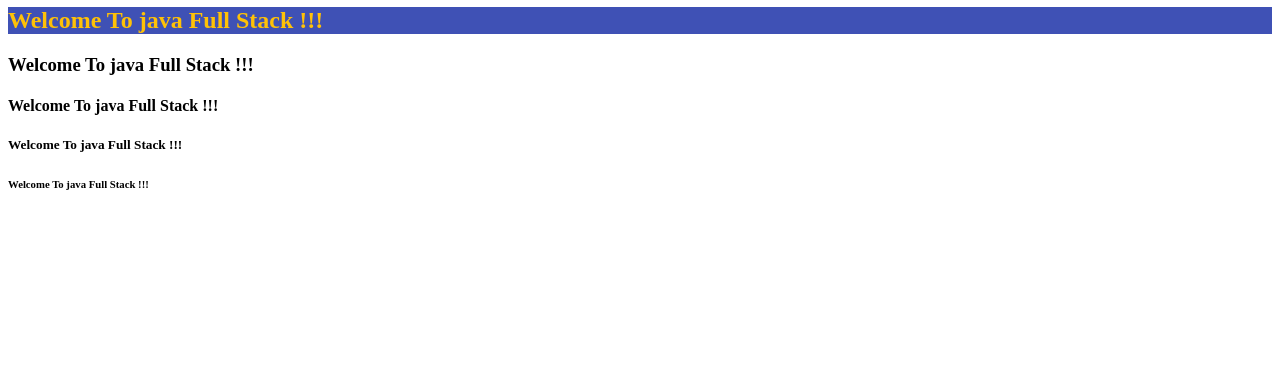
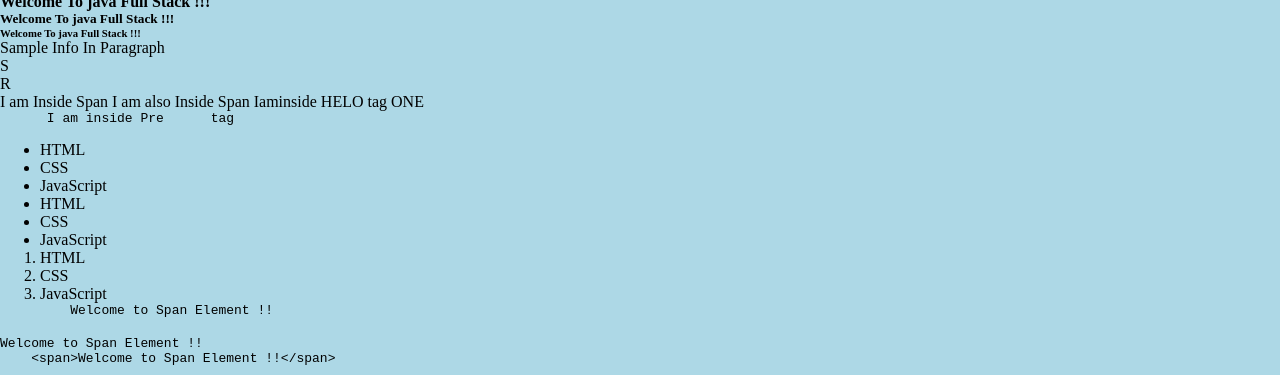
Before and after one commit to muraliveesambattu25/java_fullstack_manpreet, a plain HTML site: page HTML/HTML_Intro_March28/sample2.html in a window 1280 px wide. Shown: the part 120-495 px from the top of the page. Drawn offline with Linux system fonts and the light colour scheme.

Commit message:
HTML Intro Completed

```diff
--- a/HTML/HTML_Intro_March28/myStyles.css
+++ b/HTML/HTML_Intro_March28/myStyles.css
@@ -1,6 +1,16 @@
-
-
+*{
+    margin: 0;
+}
+body{
+    background: lightblue;
+}
 h2 {
     background: #3F51B5;
     color: #FFC107;
 }
+#myHeading{
+    color: red;
+    background: blue;
+    padding: 5px;
+    border: 2px solid red;
+}
--- a/HTML/HTML_Intro_March28/sample2.html
+++ b/HTML/HTML_Intro_March28/sample2.html
@@ -12,10 +12,57 @@
     <h2 style="background: red">Welcome To java Full Stack !!!</h2>
 
     <h1>Welcome To java Full Stack !!!</h1>
-    <h2>Welcome To java Full Stack !!!</h2>
+    <h2 style="text-align: center;">Welcome To java Full Stack !!!</h2>
     <h3>Welcome To java Full Stack !!!</h3>
     <h4>Welcome To java Full Stack !!!</h4>
     <h5>Welcome To java Full Stack !!!</h5>
     <h6>Welcome To java Full Stack !!!</h6>
+    <p>Sample Info In Paragraph</p>
+    <p>S</p>
+    <p>R</p>
+    <span>I am Inside Span</span>
+    <span>I am also Inside Span</span>
+    <span>Iaminside <span>HELO</span> tag</span>
+    <span>ONE</span>
+    <pre>
+      I am inside Pre      tag
+    </pre>
+    <!-- <span> Hello              How Are you ?</span>
+    <p>Hello              How Are you ?</p>
+    <h2>Hello              How Are you ?</h2> -->
+
+    <ul>
+      <li>HTML</li>
+      <li>CSS</li>
+      <li>JavaScript</li>
+    </ul>
+
+     <ul type="">
+      <li>HTML</li>
+      <li>CSS</li>
+      <li>JavaScript</li>
+    </ul>
+
+     <ol ty>
+      <li>HTML</li>
+      <li>CSS</li>
+      <li>JavaScript</li>
+     </ol>
+
+    <pre>
+         <span>Welcome to Span Element !!</span>
+       </pre>
+    <code>
+      <span>Welcome to Span Element !!</span>
+    </code>
+    <pre>
+    &lt;span&gt;Welcome to Span Element !!&lt;/span&gt;
+    </pre>
+
+    <h1>
+       &lt;p&gt; Welomce Paragraph &lt;/p&gt;
+    </h1>
+
+    <p>Use <code>console.log()</code> to print output.</p>
   </body>
 </html>
```
Also changed, not shown: HTML/HTML_Intro_March28/sample3.html (added, +17 -0 lines), HTML/HTML_Intro_March28/sample4.html (added, +27 -0 lines), 1 other file.
